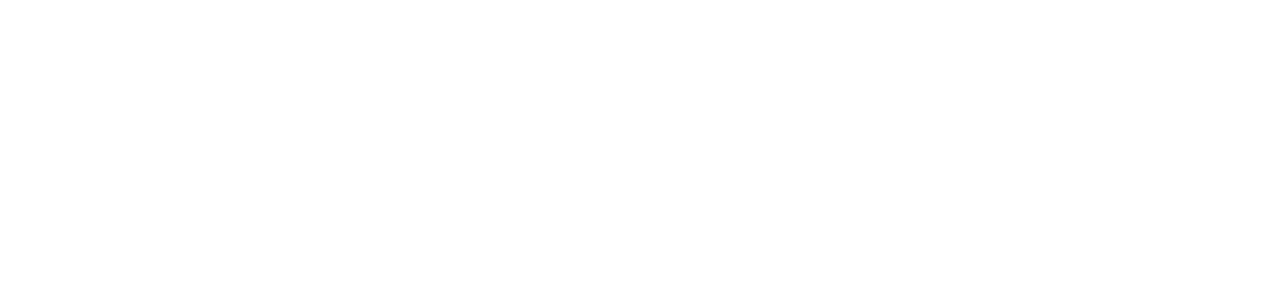
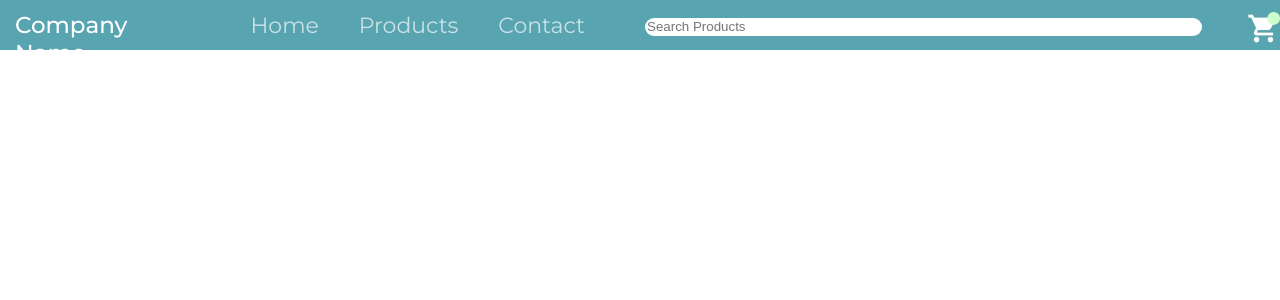
Before and after one commit to Jluis0618/ecommerce-react, a React (Vite) app: page / in a window 1280 px wide. Shown: the top 300 px of the page. Built offline with nearby package versions, Linux system fonts and the light colour scheme.

Commit message:
Creacion del navbar

```diff
--- a/src/App.jsx
+++ b/src/App.jsx
@@ -1,12 +1,18 @@
 import './App.css'
-
+import { Route, BrowserRouter, Routes } from 'react-router-dom'
+import NavBar from './components/NavBar'
 function App() {
 
 
   return (
-    <>
+    <BrowserRouter>
+    <NavBar />
+    <Routes>
+     <Route>
 
-    </>
+     </Route>
+     </Routes>
+    </BrowserRouter>
   )
 }
 
--- /dev/null
+++ b/src/components/NavBar.css
@@ -0,0 +1,82 @@
+@import url("https://fonts.googleapis.com/css2?family=Montserrat:ital,wght@0,100..900;1,100..900&display=swap");
+
+* {
+  margin: 0;
+  height: 0;
+}
+
+.cart-icon img {
+  width: 33px;
+  height: 33px;
+  padding-top: 0px;
+  margin-left: 5px;
+  padding-bottom: 3px;
+}
+
+.navbar-main {
+  list-style: none;
+  display: flex;
+  color: #fff;
+  background-color: #58a4b0;
+  height: 40px;
+  padding-bottom: 10px;
+  font-family: "Montserrat", sans-serif, system-ui, -apple-system,
+    BlinkMacSystemFont, "Segoe UI", Roboto, Oxygen, Ubuntu, Cantarell,
+    "Open Sans", "Helvetica Neue", sans-serif;
+  align-items: center;
+  justify-content: flex-start;
+}
+
+.navbar-ul {
+  list-style: none;
+  display: flex;
+  gap: 10px;
+  color: #fff;
+  margin-bottom: 32px;
+  margin-top: 15px;
+}
+
+.company-name {
+    font-weight: 500;
+    margin-bottom: 17.5px;
+    padding-left: 15px;
+}
+
+.navbar-ul a {
+  text-decoration: none;
+  color: #fff;
+}
+
+.navbar-ul .input input {
+  height: 16px;
+  margin-left: 50px;
+}
+
+.navbar-ul .links {
+  font-size: 22px;
+  margin-left: 30px;
+  color: #ffffffad;
+  font-weight: 400;
+  transition: 0.2s;
+}
+
+.navbar-ul .links:hover {
+  transition: 0.2s;
+  font-size: 22px;
+  color: #ffffff;
+  font-weight: 400;
+}
+
+.input input {
+  outline: none;
+  background-color: #fff;
+  border: 0;
+  border-radius: 10px;
+  width: 553px;
+  height: 28px;
+  margin-top: 6px;
+}
+
+.company-name {
+    font-size: 23px;
+}
--- /dev/null
+++ b/src/components/NavBar.jsx
@@ -0,0 +1,31 @@
+import { Link } from "react-router-dom";
+import CartIcon from "../assets/cart.png";
+import "./NavBar.css";
+function NavBar() {
+  return (
+    <>
+      <nav className="navbar-main">
+          <h2 className="company-name">Company Name</h2>
+        <ul className="navbar-ul">
+          <li>
+            <Link to="/" className="links">Home</Link>
+          </li>
+          <li>
+            <Link to="/products" className="links">Products</Link>
+          </li>
+          <li>
+            <Link to="/contact" className="links">Contact</Link>
+          </li>
+          <li className="input">
+            <input type="text" placeholder="Search Products"/>
+          </li>
+          <li className="cart-icon">
+            <Link to="/cart" className="links"><img src={CartIcon} alt="Cart Icon" /></Link>
+          </li>
+        </ul>
+      </nav>
+    </>
+  );
+}
+
+export default NavBar;
```
Also changed, not shown: src/assets/cart.png (added).
